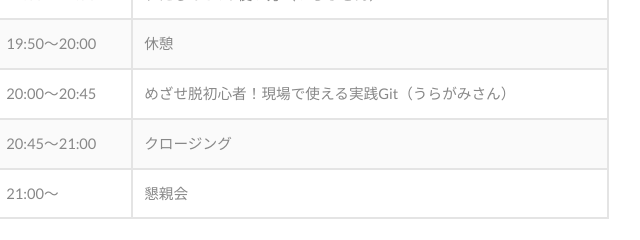
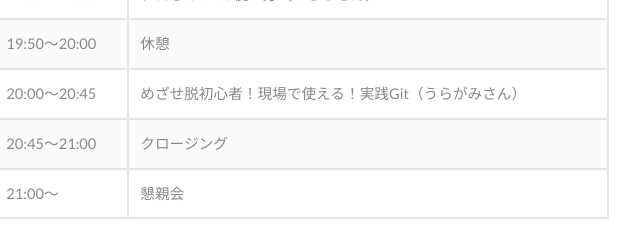
Before and after one commit to jarad-dev/GitSample, a plain HTML site: page index.html in a window 1280 px wide. Shown: the part 1448-1688 px from the top of the page, 192-832 px from the left. Drawn offline with Linux system fonts and the light colour scheme.

Commit message:
うらがみさんのセッションタイトルを再度更新した

```diff
--- a/index.html
+++ b/index.html
@@ -102,7 +102,7 @@
                                 </tr>
                                 <tr>
                                     <td>20:00〜20:45</td>
-                                    <td>めざせ脱初心者！現場で使える実践Git（うらがみさん）</td>
+                                    <td>めざせ脱初心者！現場で使える！実践Git（うらがみさん）</td>
                                 </tr>
                                 <tr>
                                     <td>20:45〜21:00</td>
```
